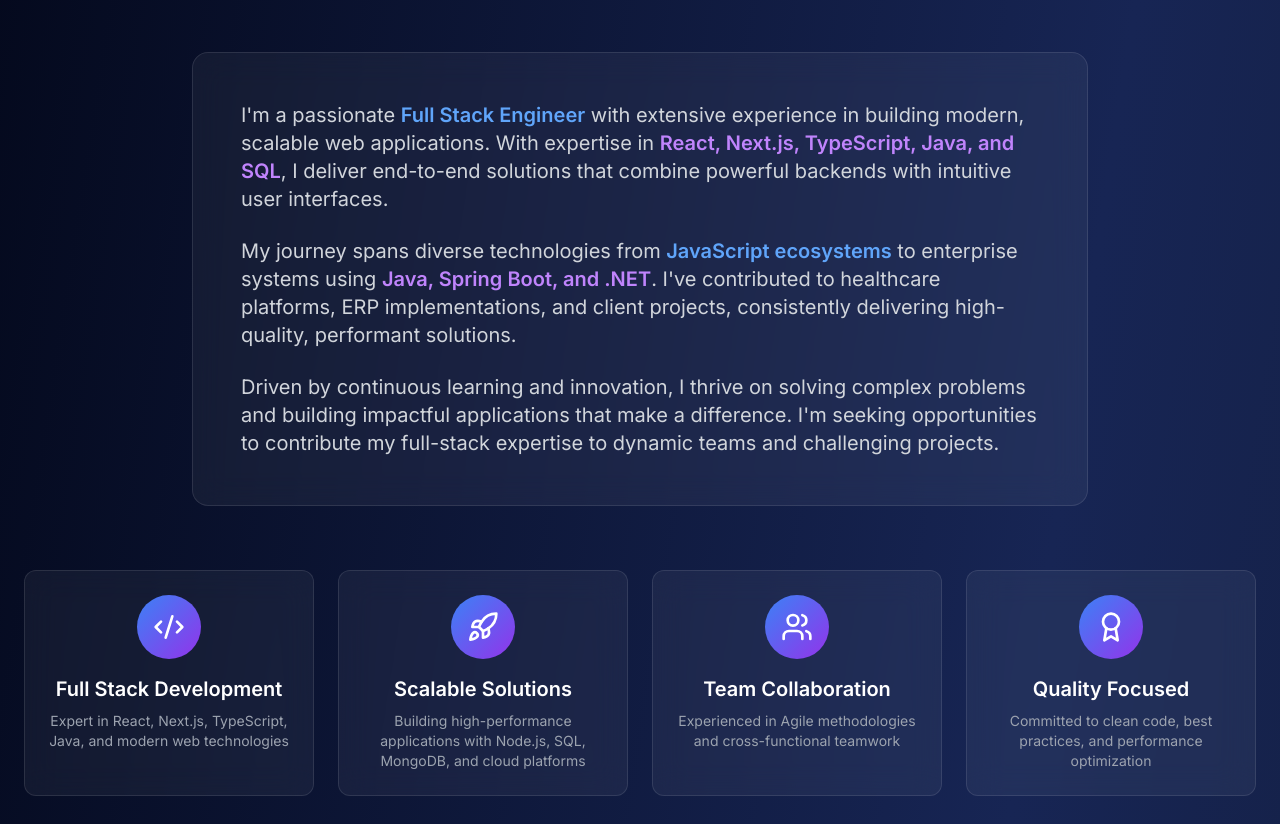
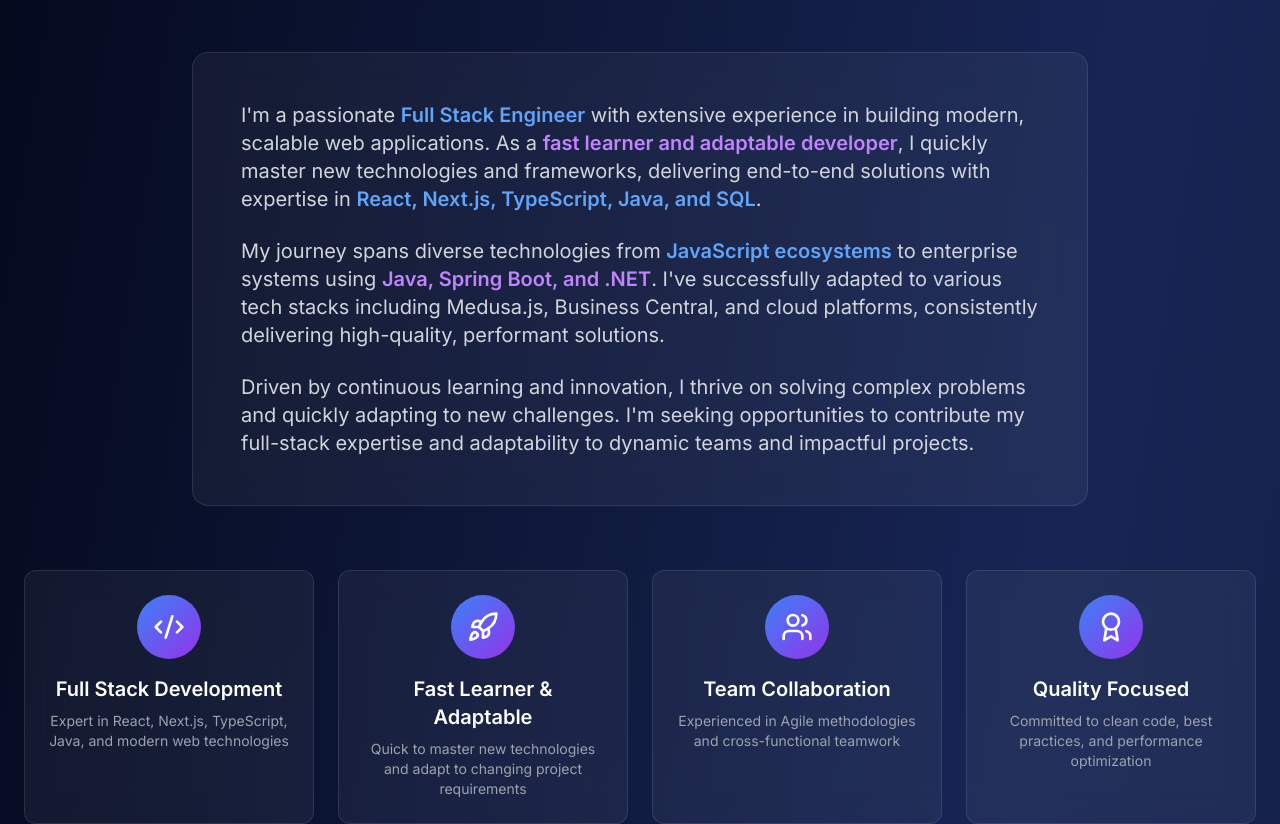
Before and after one commit to roshan-githubb/portfolio_roshan_budhathoki, a Next.js app: page / in a window 1280 px wide. Shown: the part 924-1748 px from the top of the page. Built offline with nearby package versions, Linux system fonts and the light colour scheme.

Commit message:
Added my relevant projects that I worked

```diff
--- a/components/About.tsx
+++ b/components/About.tsx
@@ -19,8 +19,8 @@
     },
     {
       icon: <Rocket size={32} />,
-      title: 'Scalable Solutions',
-      description: 'Building high-performance applications with Node.js, SQL, MongoDB, and cloud platforms',
+      title: 'Fast Learner & Adaptable',
+      description: 'Quick to master new technologies and adapt to changing project requirements',
     },
     {
       icon: <Users size={32} />,
@@ -49,17 +49,15 @@
             <div className="glass-effect p-8 md:p-12 rounded-2xl">
               <p className="text-lg md:text-xl text-gray-300 leading-relaxed mb-6">
                 I&apos;m a passionate <span className="text-blue-400 font-semibold">Full Stack Engineer</span> with
-                extensive experience in building modern, scalable web applications. With expertise in <span className="text-purple-400 font-semibold">React,
-                Next.js, TypeScript, Java, and SQL</span>, I deliver end-to-end solutions that combine powerful backends with intuitive user interfaces.
+                extensive experience in building modern, scalable web applications. As a <span className="text-purple-400 font-semibold">fast learner and adaptable developer</span>, I quickly master new technologies and frameworks, delivering end-to-end solutions with expertise in <span className="text-blue-400 font-semibold">React, Next.js, TypeScript, Java, and SQL</span>.
               </p>
               <p className="text-lg md:text-xl text-gray-300 leading-relaxed mb-6">
                 My journey spans diverse technologies from <span className="text-blue-400 font-semibold">JavaScript ecosystems</span> to
-                enterprise systems using <span className="text-purple-400 font-semibold">Java, Spring Boot, and .NET</span>. I&apos;ve contributed to healthcare
-                platforms, ERP implementations, and client projects, consistently delivering high-quality, performant solutions.
+                enterprise systems using <span className="text-purple-400 font-semibold">Java, Spring Boot, and .NET</span>. I&apos;ve successfully adapted to various tech stacks including Medusa.js, Business Central, and cloud platforms, consistently delivering high-quality, performant solutions.
               </p>
               <p className="text-lg md:text-xl text-gray-300 leading-relaxed">
-                Driven by continuous learning and innovation, I thrive on solving complex problems and building impactful applications
-                that make a difference. I&apos;m seeking opportunities to contribute my full-stack expertise to dynamic teams and challenging projects.
+                Driven by continuous learning and innovation, I thrive on solving complex problems and quickly adapting to new challenges.
+                I&apos;m seeking opportunities to contribute my full-stack expertise and adaptability to dynamic teams and impactful projects.
               </p>
             </div>
           </div>
--- a/components/Experience.tsx
+++ b/components/Experience.tsx
@@ -17,21 +17,22 @@
       company: 'Freelance',
       location: 'Remote',
       period: 'June 2024 - March 2025',
-      description: 'Specialized in building modern, responsive web applications using cutting-edge frontend technologies.',
+      description: 'Specialized in building modern, responsive web applications using cutting-edge frontend technologies and open-source solutions.',
       achievements: [
+        'Built multivendor e-commerce platform using Medusa.js and Mercurius backend with Next.js frontend',
         'Developed responsive and scalable UIs using Next.js 15+, React 18+, and TypeScript',
-        'Built reusable component libraries with React Hooks and Context API',
-        'Integrated RESTful APIs for dynamic data handling and real-time updates',
+        'Created reusable component libraries with React Hooks and Context API',
+        'Integrated RESTful APIs and GraphQL for dynamic data handling and real-time updates',
         'Optimized performance through code-splitting, lazy loading, and bundle optimization',
-        'Reduced UI issues by 40% through improved testing and clean code standards',
+        'Quickly adapted to new technologies including Medusa.js ecosystem and open-source tools',
         'Collaborated with designers and backend teams using Agile methodologies',
       ],
-      technologies: ['Next.js', 'React', 'TypeScript', 'JavaScript', 'HTML', 'CSS', 'REST APIs', 'Git'],
+      technologies: ['Next.js', 'React', 'TypeScript', 'Medusa.js', 'Mercurius', 'JavaScript', 'HTML', 'CSS', 'REST APIs', 'GraphQL', 'Git'],
     },
     {
       title: 'Full Stack Software Engineer',
       company: 'Cedar Gate Technologies',
-      location: 'Kalanki, Kathmandu',
+      location: 'Sanepa, Laitpur',
       period: 'October 2023 - May 2024',
       description: 'Worked on healthcare data systems with focus on bug fixes, feature development, and cloud deployments.',
       achievements: [
--- a/components/Hero.tsx
+++ b/components/Hero.tsx
@@ -69,7 +69,7 @@
               transition={{ duration: 0.5, delay: 0.6 }}
               className="text-base md:text-lg text-gray-400 mb-8"
             >
-              Crafting scalable, high-performance web applications with modern technologies.
+              Fast learner and adaptable engineer crafting scalable, high-performance web applications.
               Expertise in React, Next.js, TypeScript, Java, SQL, and MongoDB.
             </motion.p>
 
--- a/components/Projects.tsx
+++ b/components/Projects.tsx
@@ -19,33 +19,33 @@
       featured: true,
     },
     {
-      title: 'E-Commerce Platform',
-      description: 'Full-stack e-commerce solution with advanced product catalog, secure payment integration, inventory management, and comprehensive admin dashboard.',
-      technologies: ['Next.js', 'React', 'TypeScript', 'Node.js', 'MongoDB', 'Stripe'],
+      title: 'Microsoft Dynamics 365 Business Central ERP',
+      description: 'Implemented and customized ERP system for multiple clients with custom modules, reports, and integrations. Developed solutions using C#, AL language, and SQL Server Reporting Services.',
+      technologies: ['C#', 'AL Language', '.NET', 'SQL Server', 'SSRS', 'Business Central'],
       featured: true,
+    },
+    {
+      title: 'Multivendor E-Commerce Platform',
+      description: 'Built scalable multivendor marketplace using Medusa.js and Mercurius open-source backend with Next.js frontend. Features vendor management, product catalogs, order processing, and payment integration.',
+      technologies: ['Next.js', 'Medusa.js', 'Mercurius', 'React', 'TypeScript', 'PostgreSQL'],
+      featured: true,
+    },
+    {
+      title: 'Form Builder (Google Forms Clone)',
+      description: 'Intuitive drag-and-drop form builder similar to Google Forms with multiple question types, conditional logic, response validation, real-time collaboration, and analytics dashboard.',
+      technologies: ['React', 'TypeScript', 'Node.js', 'MongoDB', 'Tailwind CSS'],
+      featured: false,
     },
     {
       title: 'Real-Time Collaboration Tool',
       description: 'Modern team collaboration platform with real-time messaging, file sharing, video calls, and project management features.',
       technologies: ['Next.js', 'Socket.io', 'Node.js', 'PostgreSQL', 'Redis', 'WebRTC'],
-      featured: true,
-    },
-    {
-      title: 'Form Builder Application',
-      description: 'Drag-and-drop form builder with custom field types, conditional logic, validation rules, and response analytics dashboard.',
-      technologies: ['React', 'TypeScript', 'Node.js', 'MongoDB', 'Tailwind CSS'],
       featured: false,
     },
     {
       title: 'Task Management Dashboard',
       description: 'Agile project management tool with kanban boards, sprint planning, task assignments, time tracking, and analytics.',
       technologies: ['React', 'TypeScript', 'Node.js', 'PostgreSQL', 'Tailwind CSS'],
-      featured: false,
-    },
-    {
-      title: 'Analytics Dashboard',
-      description: 'Data visualization platform with real-time analytics, custom reports, and interactive charts for business intelligence.',
-      technologies: ['React', 'TypeScript', 'D3.js', 'Node.js', 'MongoDB'],
       featured: false,
     },
   ]
```
